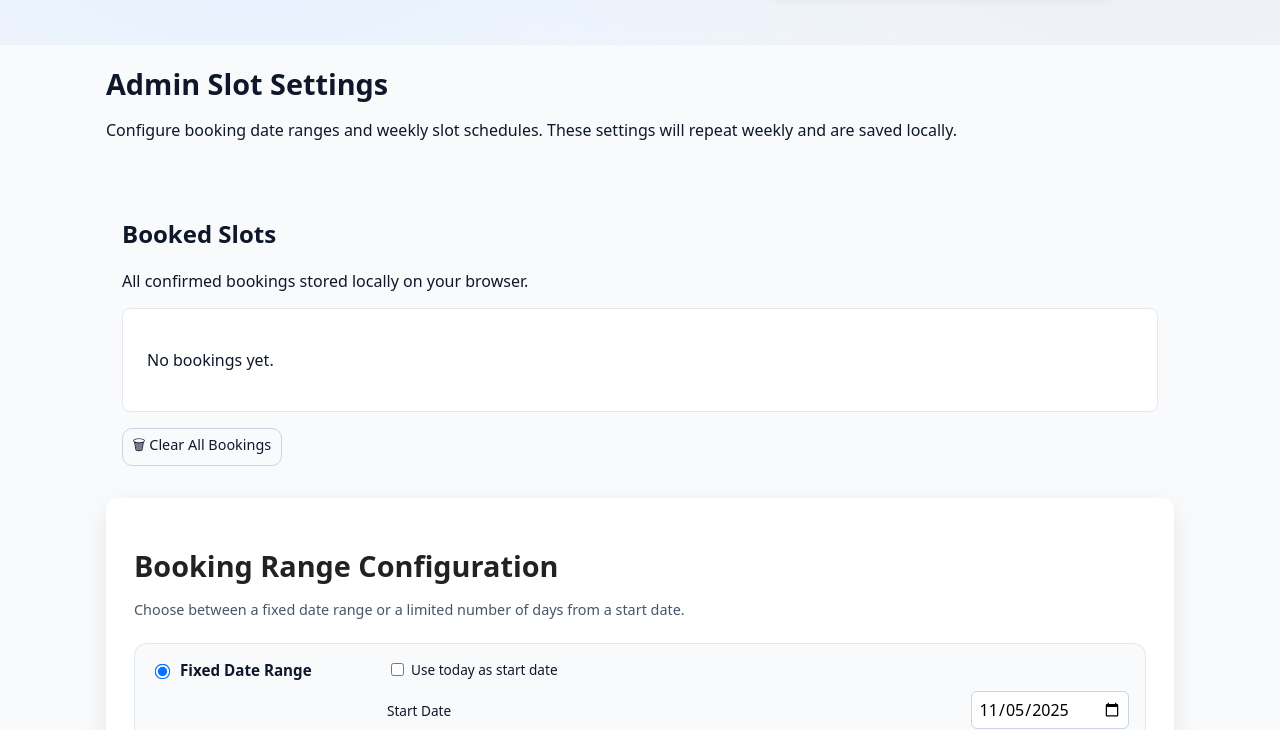
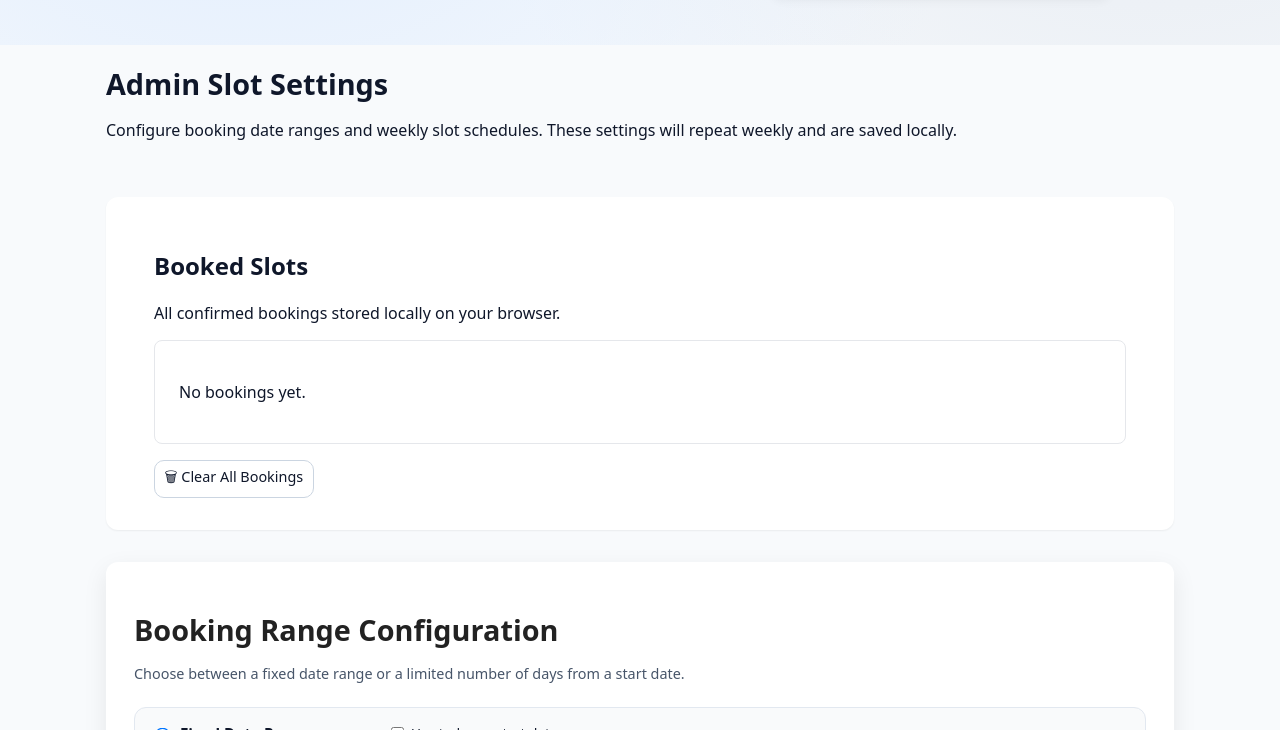
Before and after one commit to jamesarf/mini-reservation, a plain HTML site: page index.html in a window 1280 px wide. Shown: the part 534-1264 px from the top of the page. Drawn offline with Linux system fonts and the light colour scheme.

Commit message:
design update

```diff
--- a/index.html
+++ b/index.html
@@ -84,7 +84,7 @@
 
     <div class="admin-wrapper">
       <!-- ====== BOOKED SLOTS SECTION ====== -->
-      <section class="section alt" id="bookedSlotsSection">
+      <section class="info-section" id="bookedSlotsSection">
         <div class="container">
           <h2>Booked Slots</h2>
           <p class="text-muted">All confirmed bookings stored locally on your browser.</p>
```
